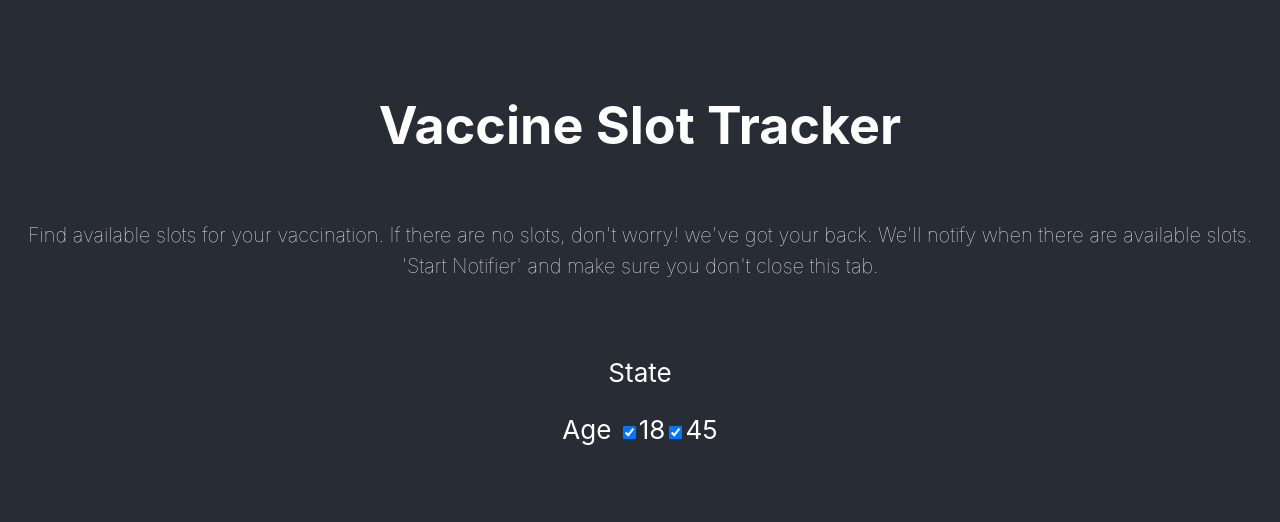
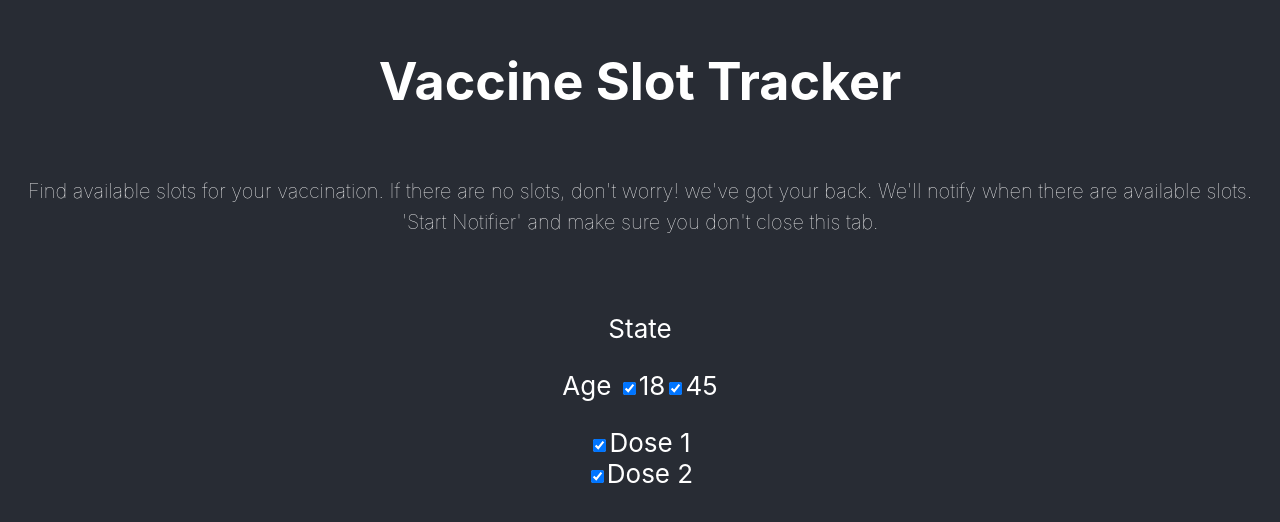
Before and after one commit to SupriyaRaghunath/vaccine-tracker, a React (Create React App) app: page / in a window 1280 px wide. Shown: the part 122-644 px from the top of the page. Built offline with nearby package versions, Linux system fonts and the light colour scheme; no server answers.

Commit message:
dose impl

```diff
--- a/src/Request.js
+++ b/src/Request.js
@@ -1,7 +1,7 @@
 import React, { Component } from "react";
 import { Report } from "./Report";
 import Loader from "react-loader-spinner";
-import tone from './tone.mp3'
+import tone from "./tone.mp3";
 
 const states = `https://cdn-api.co-vin.in/api/v2/admin/location/states`;
 const districts = `https://cdn-api.co-vin.in/api/v2/admin/location/districts/`;
@@ -19,6 +19,7 @@ class Request extends Component {
     super(props);
     this.state = {
       ages: ["18", "45"],
+      doses: ["1", "2"],
       start: false,
     };
   }
@@ -57,7 +58,11 @@ class Request extends Component {
 
       for (let session of center.sessions) {
         if (session.available_capacity > 0) {
-          if (this.state.ages.includes(`${session.min_age_limit}`)) {
+          if (
+            this.state.ages.includes(`${session.min_age_limit}`) &&
+            (session[`available_capacity_dose${this.state.doses[0]}`] ||
+              session[`available_capacity_dose${this.state.doses[1]}`])
+          ) {
             if (session.min_age_limit === EIGHTEEN) {
               centerData["availability_18"] =
                 availability_18 + session.available_capacity;
@@ -161,8 +166,8 @@ class Request extends Component {
   };
 
   playBeep = () => {
-    var Tone= new Audio(tone);
-    Tone.play()
+    var Tone = new Audio(tone);
+    Tone.play();
   };
 
   notifyMe = () => {
@@ -211,7 +216,7 @@ class Request extends Component {
       );
     };
 
-    let renderCheckboxWithLabel = (age) => (
+    let renderAgeCheckboxWithLabel = (age) => (
       <label>
         <input
           type="checkbox"
@@ -226,6 +231,24 @@ class Request extends Component {
           defaultChecked
         />
         {age}
+      </label>
+    );
+
+    let renderDoseCheckboxWithLabel = (dose) => (
+      <label>
+        <input
+          type="checkbox"
+          id={dose}
+          onChange={(event) => {
+            this.state.doses = event.target.checked
+              ? this.state.doses.concat(event.target.id)
+              : this.state.doses.filter((key) => key !== event.target.id);
+
+            this.checkAvailability();
+          }}
+          defaultChecked
+        />
+        {`Dose ` + dose}
       </label>
     );
 
@@ -264,9 +287,13 @@ class Request extends Component {
         </p>
         <p>
           <label>Age </label>
-
-          {renderCheckboxWithLabel(age1)}
-          {renderCheckboxWithLabel(age2)}
+          {renderAgeCheckboxWithLabel(age1)}
+          {renderAgeCheckboxWithLabel(age2)}
+        </p>
+        <p>
+          {renderDoseCheckboxWithLabel(1)}
+          <br/>
+          {renderDoseCheckboxWithLabel(2)}
         </p>
         {this.state.ages && this.state.selectedDistrict && (
           <p>
```
